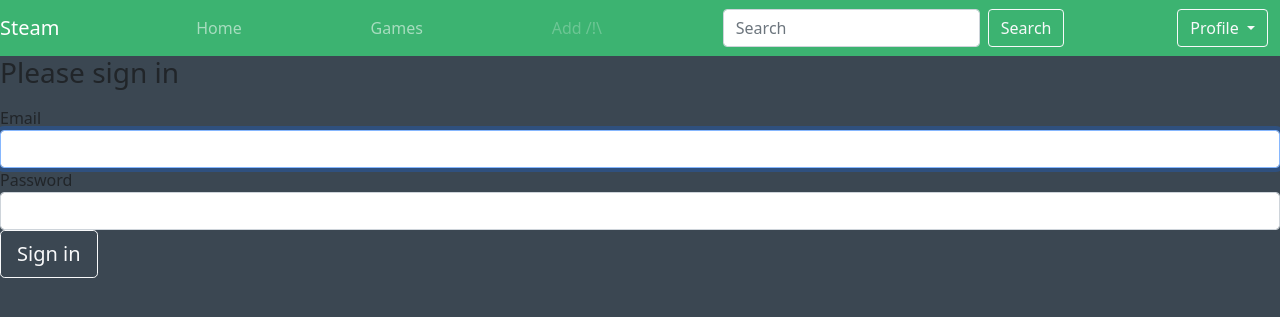
After one commit to Darvasse/ProjWeb2, a Symfony app: template ProjWeb/templates/security/signup.html.twig in a window 1280 px wide. The commit adds this page. Shown: the top 317 px of the page. Run offline with Twig, Linux system fonts and the light colour scheme; the template is opened without the code that fills it, so the values that code supplies are empty; some libraries are stand-ins or nearby versions.

Commit message:
update 0.0.2

```diff
--- a/ProjWeb/templates/base.html.twig
+++ b/ProjWeb/templates/base.html.twig
@@ -16,7 +16,7 @@
     {% block nav %}
 
         <nav class="navbar sticky-top navbar-expand-lg navbar-dark " style="background-color: #3CB371FF;">
-            <div class="container-fluid navbar-nav">
+            <div class="container-fluid navbar-nav ">
                 <span class="navbar-brand mb-0 h1">Steam</span>
                 <a class="nav-link" aria-current="page" href="{{ path('home') }}">Home</a>
                 <a class="nav-link" href="{{ path('gamesList') }}">Games</a>
@@ -25,19 +25,35 @@
                     <input class="form-control me-2" type="search" placeholder="Search" aria-label="Search">
                     <button class="btn btn-outline-light" type="submit">Search</button>
                 </form>
+
+                <div class="dropdown show">
+                    <a class="btn btn-outline-light dropdown-toggle" href="#" role="button" id="dropdownMenuLink" data-toggle="dropdown" aria-haspopup="true" aria-expanded="false">
+                        Profile
+                    </a>
+                    {% if is_granted('IS_AUTHENTICATED_FULLY') %}
+                         <div class="dropdown-menu" aria-labelledby="dropdownMenuLink">
+                             <a class="dropdown-item" href="#">My profile</a>
+                             <div class="dropdown-divider"></div>
+                             <a class="dropdown-item" href="{{ path('app_logout') }}">Logout</a>
+                         </div>
+                    {% else %}
+                         <div class="dropdown-menu" aria-labelledby="dropdownMenuLink">
+                            <a class="dropdown-item" href="{{ path('app_signup') }}">Sign up</a>
+                            <a class="dropdown-item" href="{{ path('app_login') }}">Log in</a>
+                         </div>
+                    {% endif %}
+                </div>
             </div>
         </nav>
     {% endblock %}
         {% block body %}
-            {% block p %}<p>Hello World ! from base.html.twig</p>{% endblock %}
-
-
 
         {% endblock %}
 
         {% block javascripts %}
-            <script src="https://code.jquery.com/jquery-3.2.1.min.js" integrity="sha256-hwg4gsxgFZhOsEEamdOYGBf13FyQuiTwlAQgxVSNgt4=" crossorigin="anonymous"></script>
-            <script src="https://maxcdn.bootstrapcdn.com/bootstrap/4.0.0-beta.2/js/bootstrap.min.js" integrity="sha384-alpBpkh1PFOepccYVYDB4do5UnbKysX5WZXm3XxPqe5iKTfUKjNkCk9SaVuEZflJ" crossorigin="anonymous"></script>
+            <script src="https://code.jquery.com/jquery-3.2.1.slim.min.js" integrity="sha384-KJ3o2DKtIkvYIK3UENzmM7KCkRr/rE9/Qpg6aAZGJwFDMVNA/GpGFF93hXpG5KkN" crossorigin="anonymous"></script>
+            <script src="https://cdnjs.cloudflare.com/ajax/libs/popper.js/1.12.9/umd/popper.min.js" integrity="sha384-ApNbgh9B+Y1QKtv3Rn7W3mgPxhU9K/ScQsAP7hUibX39j7fakFPskvXusvfa0b4Q" crossorigin="anonymous"></script>
+            <script src="https://maxcdn.bootstrapcdn.com/bootstrap/4.0.0/js/bootstrap.min.js" integrity="sha384-JZR6Spejh4U02d8jOt6vLEHfe/JQGiRRSQQxSfFWpi1MquVdAyjUar5+76PVCmYl" crossorigin="anonymous"></script>
         {% endblock %}
 
     </body>
--- a/ProjWeb/templates/security/login.html.twig
+++ b/ProjWeb/templates/security/login.html.twig
@@ -14,7 +14,7 @@
         </div>
     {% endif %}
 
-    <h1 class="h3 mb-3 font-weight-normal">Please sign in</h1>
+    <h1 class="h3 mb-3 font-weight-normal">Please log in</h1>
     <label for="inputEmail">Email</label>
     <input type="email" value="{{ last_username }}" name="email" id="inputEmail" class="form-control" autocomplete="email" required autofocus>
     <label for="inputPassword">Password</label>
@@ -35,8 +35,8 @@
         </div>
     #}
 
-    <button class="btn btn-lg btn-primary" type="submit">
-        Sign in
+    <button class="btn btn-lg btn-outline-success" type="submit">
+        Log in
     </button>
 </form>
 {% endblock %}
--- /dev/null
+++ b/ProjWeb/templates/security/signup.html.twig
@@ -0,0 +1,33 @@
+{% extends 'base.html.twig' %}
+
+{% block title %}Sign up!{% endblock %}
+
+{% block body %}
+    <form method="post">
+        {% if error %}
+            <div class="alert alert-danger">{{ error.messageKey|trans(error.messageData, 'security') }}</div>
+        {% endif %}
+
+        {% if app.user %}
+            <div class="mb-3">
+                You are logged in as {{ app.user.username }}, <a href="{{ path('app_logout') }}">Logout</a>
+            </div>
+        {% endif %}
+
+        <h1 class="h3 mb-3 font-weight-normal">Please sign in</h1>
+        <label for="inputEmail">Email</label>
+        <input type="email" value="{{ last_username }}" name="email" id="inputEmail" class="form-control" autocomplete="email" required autofocus>
+        <label for="inputPassword">Password</label>
+        <input type="password" name="password" id="inputPassword" class="form-control" autocomplete="current-password" required>
+
+        <input type="hidden" name="_csrf_token"
+               value="{{ csrf_token('authenticate') }}"
+        >
+
+        <button class="btn btn-lg btn-outline-light" type="submit">
+            Sign in
+        </button>
+    </form>
+
+
+{% endblock %}
```
Also changed, not shown: ProjWeb/src/Controller/SecurityController.php (+8 -0 lines), 9 other files.
